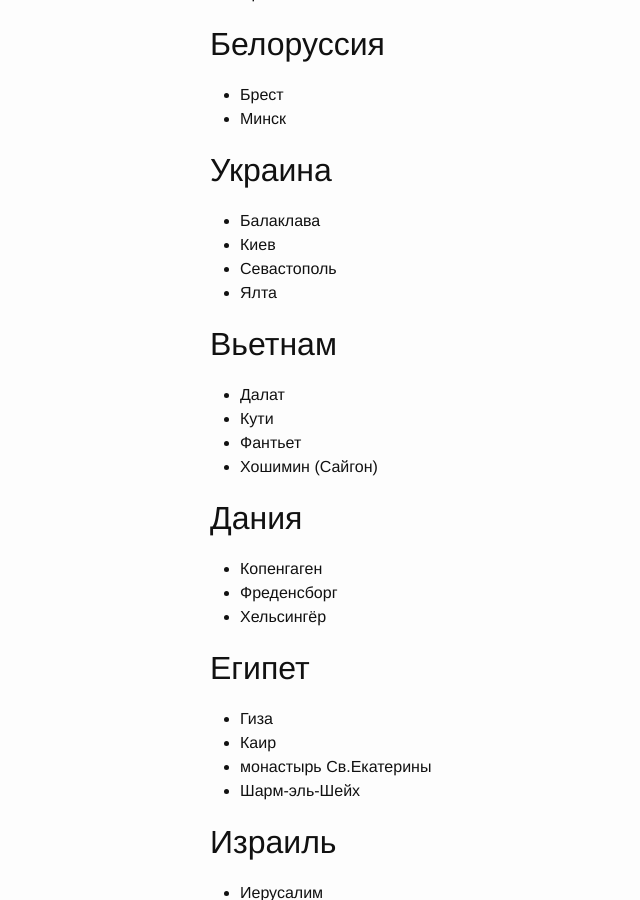
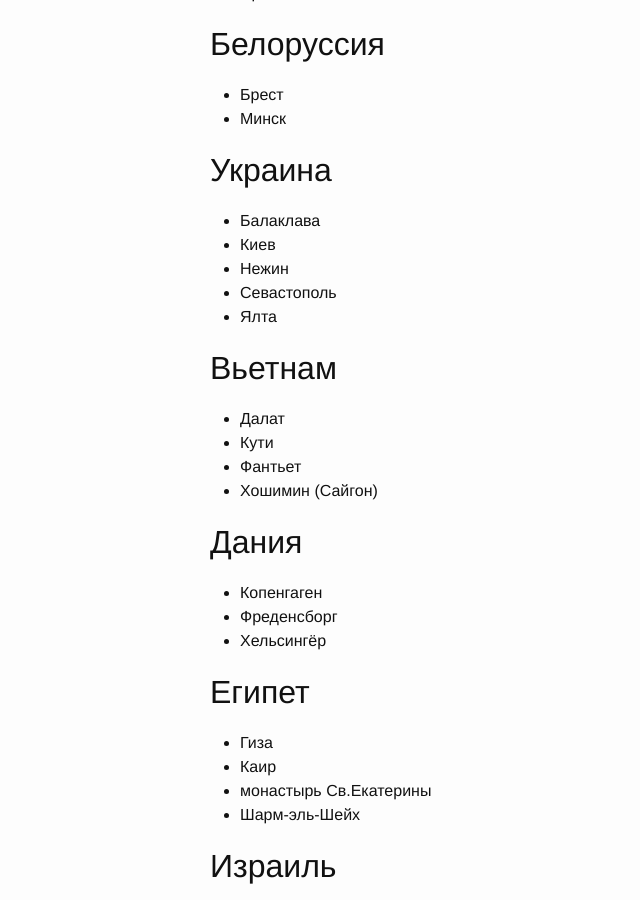
Before and after one commit to beeos/beeos.github.io, a Jekyll site: the page built from travel.md, in a window 1280 px wide and 900 px high, scrolled down 1131 px. Shown: the whole window, without its empty margins (60-700 px from the left). Built offline with Jekyll 4.4.1, drawn with Linux system fonts in a browser that asks for light colours.

Commit message:
Dirty coding for 'original' links

```diff
--- a/_drafts/2007-07-05-relationshit.markdown
+++ b/_drafts/2007-07-05-relationshit.markdown
@@ -3,6 +3,7 @@
 title:  "Relationshit"
 date:   2007-07-05 19:06:37
 author: Дмитрий Калинников
+original: http://kalinnikov.livejournal.com/17923.html
 categories: jekyll update
 ---
 
--- a/_layouts/post.html
+++ b/_layouts/post.html
@@ -5,7 +5,7 @@
 
   <header class="post-header">
     <h1 class="post-title">{{ page.title }}</h1>
-    <p class="post-meta">{{ page.date | localize: "%d %B %Y" }}{% if page.author %} • {{ page.author }}{% endif %}{% if page.meta %} • {{ page.meta }}{% endif %}</p>
+    <p class="post-meta">{{ page.date | localize: "%d %B %Y" }}{% if page.author %} • <a title="Оригинал публикации: {{ page.original }}" href="{{page.original}}">{{ page.author }}</a>{% endif %}{% if page.meta %} • {{ page.meta }}{% endif %}</p>
   </header>
 
   <article class="post-content">
--- a/_posts/2007-11-09-there-is-no-beautiful-life.markdown
+++ b/_posts/2007-11-09-there-is-no-beautiful-life.markdown
@@ -4,6 +4,7 @@
 author: Дмитрий Калинников
 date:   2007-11-09 19:06:37
 categories: jekyll update
+original: http://kalinnikov.livejournal.com/19229.html
 ---
 Один из признаков незрелой личности — вера в то, что деньги способны принести «всё, что хочется».
 
--- a/travel.md
+++ b/travel.md
@@ -49,6 +49,7 @@
 ## Украина
  - Балаклава
  - Киев
+ - Нежин
  - Севастополь
  - Ялта
 
```
Also changed, not shown: about.md (+2 -0 lines).
